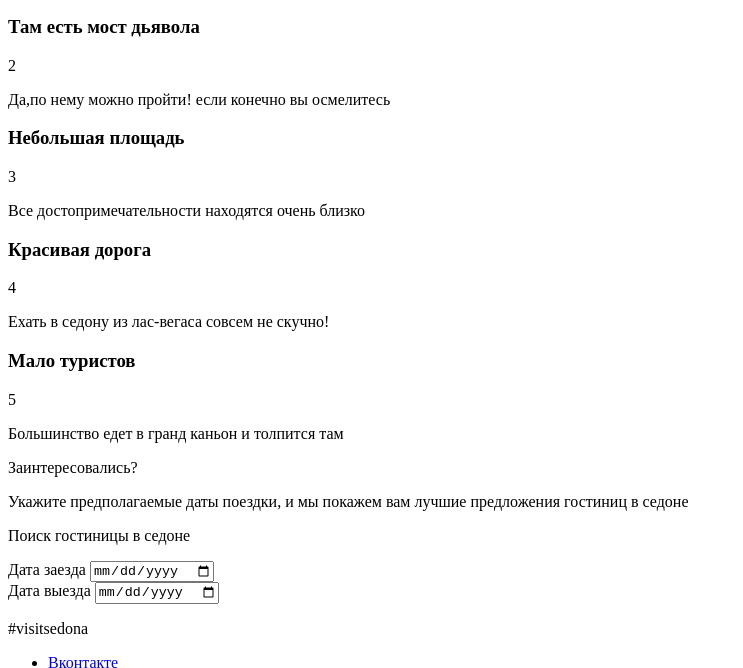
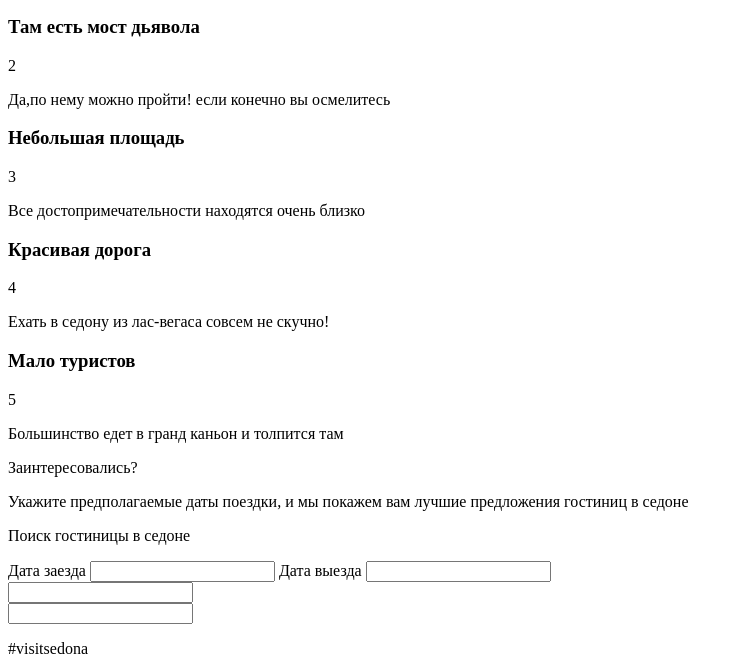
Before and after one commit to reynikman/646173-sedona-1, a plain HTML site: page index.html in a window 1280 px wide. Shown: the part 799-1467 px from the top of the page, without its empty margins (0-743 px from the left). Drawn offline with Linux system fonts and the light colour scheme.

Commit message:
Форма2

```diff
--- a/index.html
+++ b/index.html
@@ -153,13 +153,22 @@
   	<label for="arrival-field">
   		Дата заезда
   	</label>
-  	<input type="date" name="arrival">
-  	<br>
+  	<input type="text" name="arrival" id="arrival-field">
   	<label for="exit-field">
   		Дата выезда
   	</label>
-  	<input type="date" name="exit">
-  	<br>
+  	<input type="text" name="exit" id="exit-field">
+  	<div class="left_half">
+  		<label for="adult">
+  		</label>
+  		<input type="" >
+  	</div>
+  	<div class="right">
+  		<label for="children">
+  		</label>
+  		<input type="" >
+  	</div>
+  </form>
 
   <footer class="page-footer">
   	<p class="teg"> #visitsedona</p>
```
